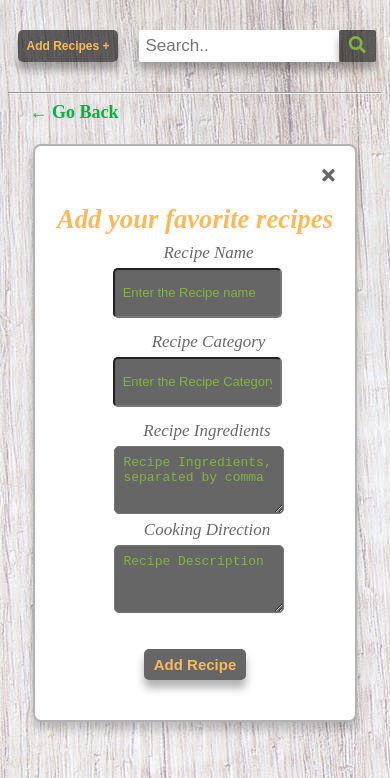
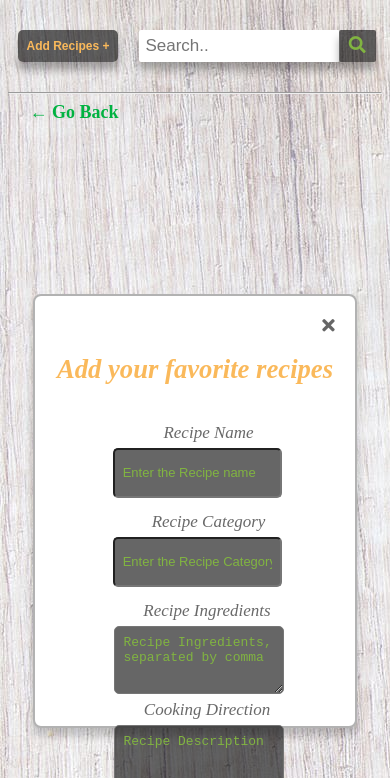
Before and after one commit to chingu-voyages/v9-geckos-team-03, a plain HTML site: page dist/addRecipes.html in a window 390 px wide. Shown: the top 778 px of the page. Drawn offline with Linux system fonts and the light colour scheme.

Commit message:
fixed responsiveness test 2

```diff
--- a/css/addRecipes.css
+++ b/css/addRecipes.css
@@ -411,8 +411,9 @@ footer p {
 @media only screen and (max-width: 1100px) {
   #formContainer {
     width: 80%;
-    margin-top: 50px;
+    margin-top: 200px;
     padding-bottom: 40px;
+    height: 45vh;
   }
   .labelContainer {
     flex-direction: column;
@@ -426,6 +427,7 @@ footer p {
     font-size: 20pt;
     margin-left: 0px;
     margin-top: 10px;
+    padding-bottom: 30px;
   }
   .labelName {
     margin-left: 33px;
@@ -450,3 +452,4 @@ footer p {
     margin-top: 20px;
   }
 }
+}
```
